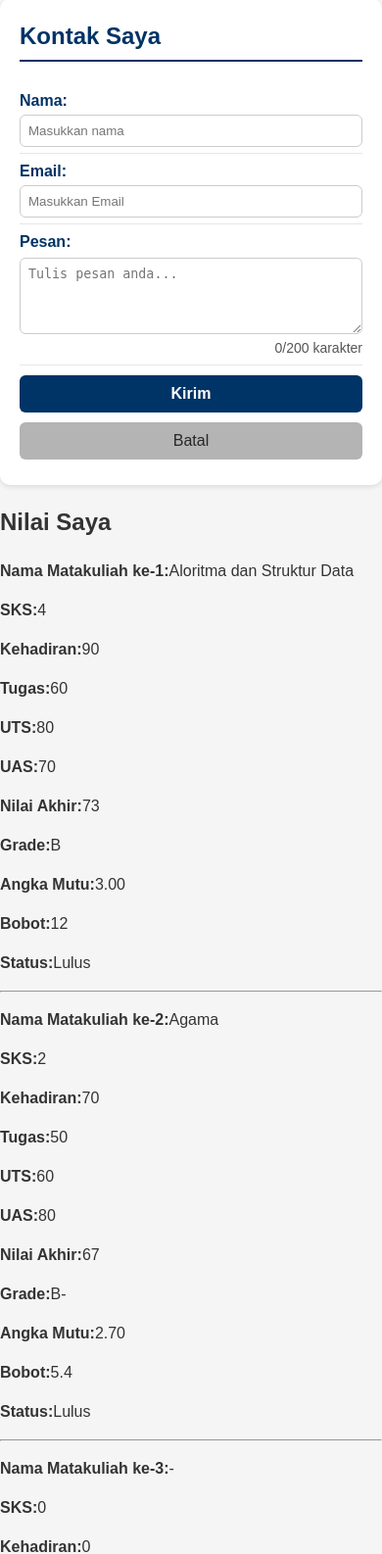
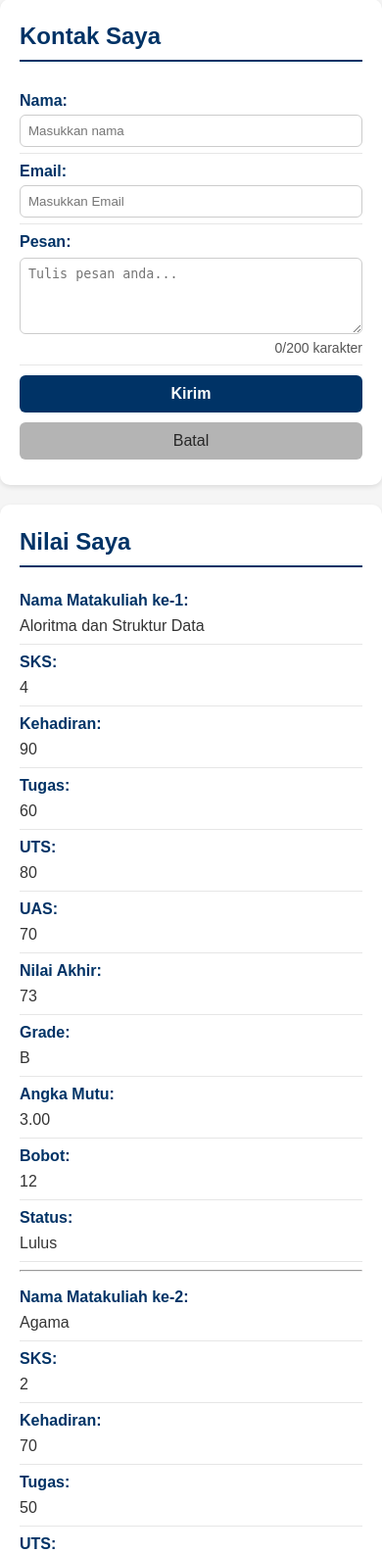
Before and after one commit to 2511500083-del/2511500083-PWD-GB1J-25260, a PHP site: page /pertemuan-06/index.php in a window 390 px wide. Shown: the part 1099-2685 px from the top of the page at 98% size. Run offline with PHP 8.4, Linux system fonts and the light colour scheme.

Commit message:
mengedit ssection ipk

```diff
--- a/pertemuan-06/index.php
+++ b/pertemuan-06/index.php
@@ -48,6 +48,7 @@
             $Nama_Kakak = "Febby Candella";
             $Nama_Adik = "-";
             ?>
+
             <h2>Tentang Saya</h2>
             <p><strong>NIM:</strong><?php echo $NIM ?></p>
             <p><strong>Nama Lengkap:</strong><?php echo $Nama_Lengkap ?></p>
@@ -60,6 +61,7 @@
             <p><strong>Nama Kakak:</strong><?php echo $Nama_Kakak ?></p>
             <p><strong>Nama Adik:</strong><?php echo $Nama_Adik ?></p>
         </section>
+
         <section id="contact">
             <h2>Kontak Saya</h2>
             <form action="" method="GET">
--- a/pertemuan-06/style.css
+++ b/pertemuan-06/style.css
@@ -114,7 +114,8 @@ header li a {
 
 #home,
 #about,
-#contact {
+#contact,
+#ipk {
   background-color: #ffffff;
   border-radius: 10px;
   padding: 20px;
@@ -125,7 +126,8 @@ header li a {
 
 #home h2,
 #about h2,
-#contact h2 {
+#contact h2,
+#ipk h2 {
   color: #003366;
   border-bottom: 2px solid #003366;
   padding-bottom: 6px;
@@ -138,7 +140,8 @@ header li a {
 }
 
 #about p,
-#contact label {
+#contact label,
+#ipk p {
   display: flex;
   justify-content: flex-start;
   align-items: baseline;
@@ -148,7 +151,8 @@ header li a {
 }
 
 #about strong,
-#contact label>span {
+#contact label>span,
+#ipk strong {
   min-width: 180px;
   color: #003366;
   font-weight: 600;
@@ -160,13 +164,15 @@ header li a {
 @media (max-width: 600px) {
 
 #about p,
-#contact label {
+#contact label,
+#ipk p {
   flex-direction: column;
   align-items: flex-start;
 }
 
 #about strong,
-#contact label>span {
+#contact label>span,
+#ipk strong {
   text-align: left;
   padding-right: 0;
   margin-bottom: 2px;
```
